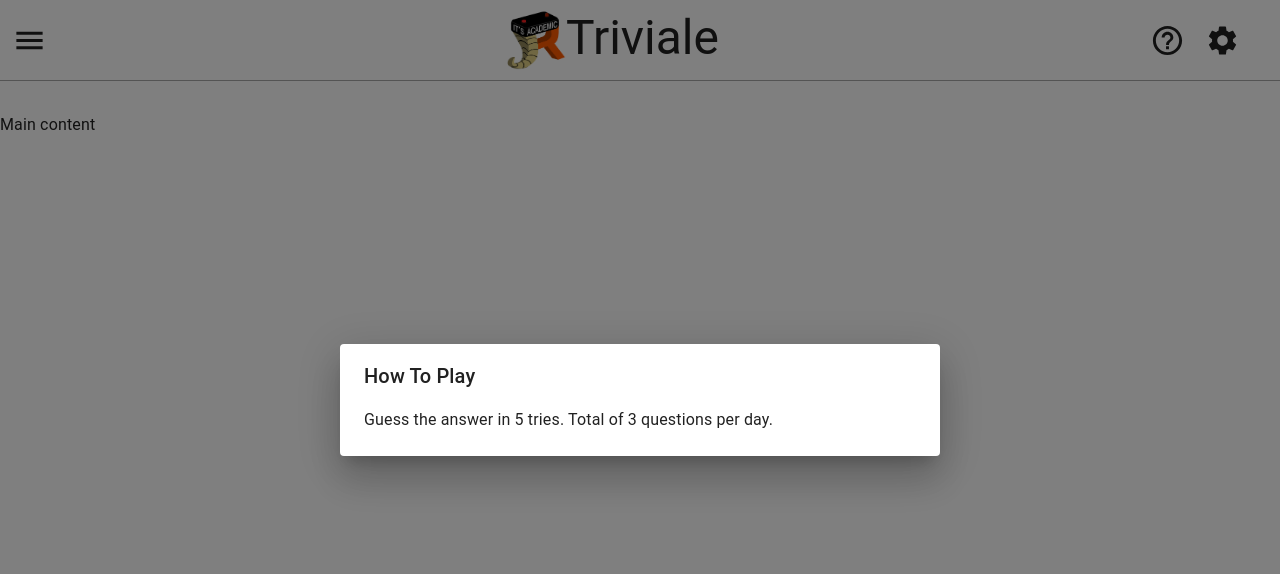
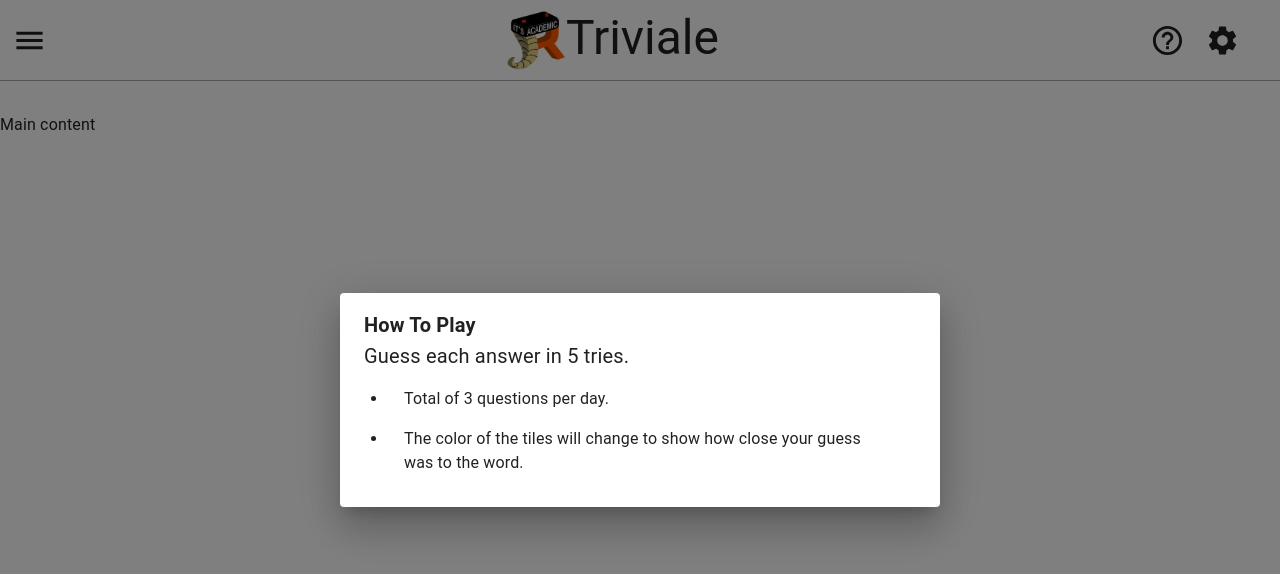
Before and after one commit to dotcomstar/Triviale, a React (Vite) app: page / in a window 1280 px wide. Both pictures are taken after a click on the button 1167 px from the left and 40 px from the top of the page. Shown: the top 574 px of the page. Built offline with nearby package versions, Linux system fonts and the light colour scheme; what simple-zustand-devtools would draw is missing.

Commit message:
Update help dialog

```diff
--- a/src/components/HelpDialog.tsx
+++ b/src/components/HelpDialog.tsx
@@ -1,4 +1,10 @@
-import { DialogProps, DialogTitle, Typography } from "@mui/material";
+import {
+  DialogProps,
+  DialogTitle,
+  List,
+  ListItem,
+  Typography,
+} from "@mui/material";
 import CustomDialog from "./CustomDialog";
 
 export interface HelpDialogProps {
@@ -23,10 +29,21 @@ const HelpDialog = ({
       TransitionComponent={TransitionComponent}
       ariaDescribedBy="help-dialog-slide"
     >
-      <DialogTitle> How To Play</DialogTitle>
-      <Typography sx={{ m: 3, mt: 0 }}>
-        Guess the answer in 5 tries. Total of 3 questions per day.
+      <DialogTitle sx={{ fontWeight: "bold", fontSize: "28px", pb: 0 }}>
+        How To Play
+      </DialogTitle>
+      <Typography sx={{ m: 3, my: 0, fontSize: "20px" }}>
+        Guess each answer in 5 tries.
       </Typography>
+      <List sx={{ listStyleType: "disc", mx: 6, mt: 0, pb: 3 }}>
+        <ListItem sx={{ display: "list-item" }}>
+          Total of 3 questions per day.
+        </ListItem>
+        <ListItem sx={{ display: "list-item" }}>
+          The color of the tiles will change to show how close your guess was to
+          the word.
+        </ListItem>
+      </List>
     </CustomDialog>
   );
 };
```
